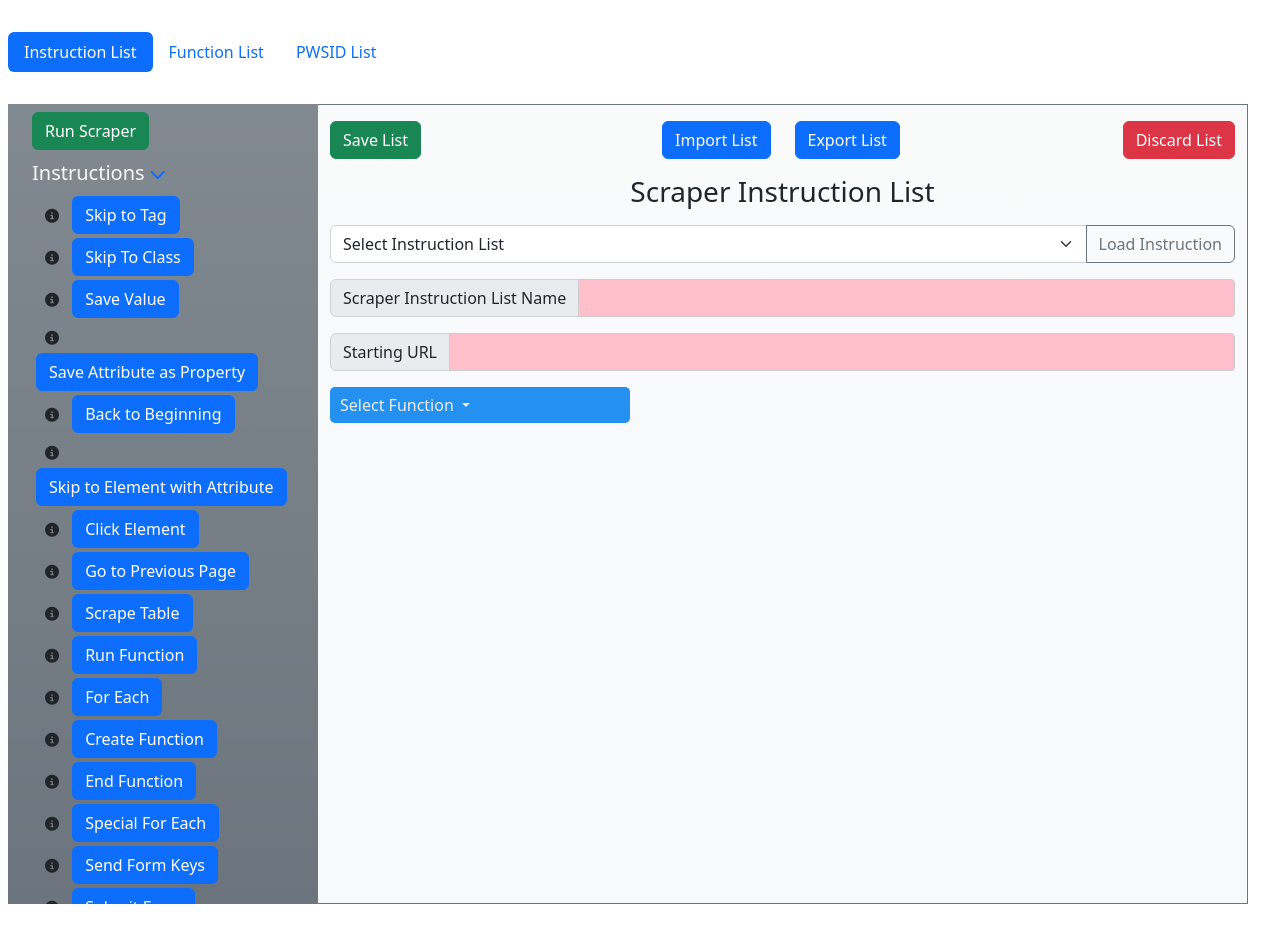
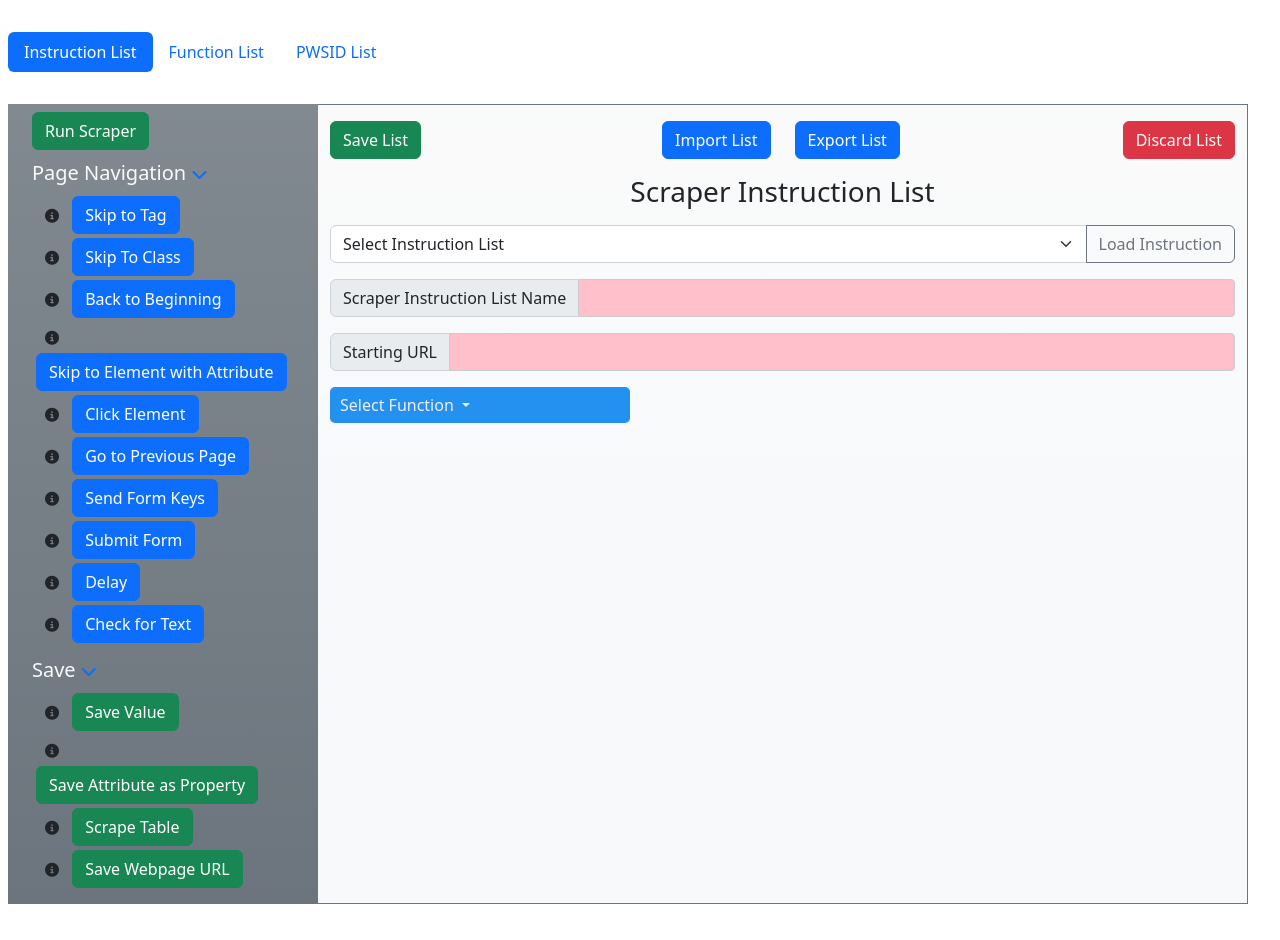
Before and after one commit to akdasUAF/ArcticOutlook, a Flask app: page /scraper_ui in a window 1280 px wide. Shown: the part 78-1018 px from the top of the page. Run offline with Flask 3, Linux system fonts and the light colour scheme; some libraries are stand-ins or nearby versions.

Commit message:
Updated scraper UI menu buttons
Reorganized scraper buttons for ease of use. Reenabled menu button disabling for pwsid list.

```diff
--- a/server/templates/scraper_ui.html
+++ b/server/templates/scraper_ui.html
@@ -71,7 +71,7 @@ integrity="sha384-kenU1KFdBIe4zVF0s0G1M5b4hcpxyD9F7jL+jjXkk+Q2h455rYXK/7HAuoJl+0
                     </li>
                     <li>
                         <a href="#submenu1" data-bs-toggle="collapse" class="nav-link px-0 align-middle" id="instruct_menu">
-                            <span class="fs-5 d-none d-sm-inline text-light">Instructions </span><i class="fa-solid fa-chevron-down"></i></a>
+                            <span class="fs-5 d-none d-sm-inline text-light">Page Navigation </span><i class="fa-solid fa-chevron-down"></i></a>
                         <ul class="collapse show nav flex-column ms-1" id="submenu1" data-bs-parent="#menu">
                             <li class="nav-item mb-1">
                                 <button type="button" class="btn btn-sm infoBtn" id="skip_to_tag_info"><i class="fa-solid fa-circle-info"></i></button>
@@ -80,14 +80,6 @@ integrity="sha384-kenU1KFdBIe4zVF0s0G1M5b4hcpxyD9F7jL+jjXkk+Q2h455rYXK/7HAuoJl+0
                             <li class="nav-item mb-1">
                                 <button type="button" class="btn btn-sm infoBtn" id="skip_to_class_info"><i class="fa-solid fa-circle-info" disabled></i></button>
                                 <button type="button" class="btn btn-primary cmdBtn" id="skip_to_class">Skip To Class</button>
-                            </li>
-                            <li class="nav-item mb-1">
-                                <button type="button" class="btn btn-sm infoBtn" id="save_value_as_property_info"><i class="fa-solid fa-circle-info"></i></button>
-                                <button type="button" class="btn btn-primary cmdBtn" id="save_value_as_property">Save Value</button>
-                            </li>
-                            <li class="nav-item mb-1">
-                                <button type="button" class="btn btn-sm infoBtn" id="save_attribute_as_property_info"><i class="fa-solid fa-circle-info"></i></button>
-                                <button type="button" class="btn btn-primary cmdBtn" id="save_attribute_as_property">Save Attribute as Property</button>
                             </li>
                             <li class="nav-item mb-1">
                                 <button type="button" class="btn btn-sm infoBtn" id="back_to_beginning_info"><i class="fa-solid fa-circle-info"></i></button>
@@ -106,30 +98,6 @@ integrity="sha384-kenU1KFdBIe4zVF0s0G1M5b4hcpxyD9F7jL+jjXkk+Q2h455rYXK/7HAuoJl+0
                                 <button type="button" class="btn btn-primary cmdBtn" id="goto_previous_page">Go to Previous Page</button>
                             </li>
                             <li class="nav-item mb-1">
-                                <button type="button" class="btn btn-sm infoBtn" id="scrape_table_info"><i class="fa-solid fa-circle-info"></i></button>
-                                <button type="button" class="btn btn-primary cmdBtn" id="scrape_table">Scrape Table</button>
-                            </li>
-                            <li class="nav-item mb-1">
-                                <button type="button" class="btn btn-sm infoBtn" id="run_function_info"><i class="fa-solid fa-circle-info"></i></button>
-                                <button type="button" class="btn btn-primary cmdBtn" id="run_function">Run Function</button>
-                            </li>
-                            <li class="nav-item mb-1">
-                                <button type="button" class="btn btn-sm infoBtn" id="for_each_info"><i class="fa-solid fa-circle-info"></i></button>
-                                <button type="button" class="btn btn-primary cmdBtn" id="for_each">For Each</button>
-                            </li>
-                            <li class="nav-item mb-1">
-                                <button type="button" class="btn btn-sm infoBtn" id="create_function_info"><i class="fa-solid fa-circle-info"></i></button>
-                                <button type="button" class="btn btn-primary cmdBtn" id="create_function">Create Function</button>
-                            </li>
-                            <li class="nav-item mb-1">
-                                <button type="button" class="btn btn-sm infoBtn" id="end_function_info"><i class="fa-solid fa-circle-info"></i></button>
-                                <button type="button" class="btn btn-primary cmdBtn" id="end_function">End Function</button>
-                            </li>
-                            <li class="nav-item mb-1">
-                                <button type="button" class="btn btn-sm infoBtn" id="special_for_each_info"><i class="fa-solid fa-circle-info"></i></button>
-                                <button type="button" class="btn btn-primary cmdBtn" id="special_for_each">Special For Each</button>
-                            </li>
-                            <li class="nav-item mb-1">
                                 <button type="button" class="btn btn-sm infoBtn" id="form_send_keys_info"><i class="fa-solid fa-circle-info"></i></button>
                                 <button type="button" class="btn btn-primary cmdBtn" id="form_send_keys">Send Form Keys</button>
                             </li>
@@ -142,18 +110,62 @@ integrity="sha384-kenU1KFdBIe4zVF0s0G1M5b4hcpxyD9F7jL+jjXkk+Q2h455rYXK/7HAuoJl+0
                                 <button type="button" class="btn btn-primary cmdBtn" id="delay">Delay</button>
                             </li>
                             <li class="nav-item mb-1">
-                                <button type="button" class="btn btn-sm infoBtn" id="save_url_info"><i class="fa-solid fa-circle-info"></i></button>
-                                <button type="button" class="btn btn-primary cmdBtn" id="save_url">Save URL</button>
-                            </li>
-                            <li class="nav-item mb-1">
                                 <button type="button" class="btn btn-sm infoBtn" id="check_for_text_info"><i class="fa-solid fa-circle-info"></i></button>
                                 <button type="button" class="btn btn-primary cmdBtn" id="check_for_text">Check for Text</button>
                             </li>
-                            <li class="nav-item mb-1">
-                                <button type="button" class="btn btn-sm infoBtn" id="for_list_info"><i class="fa-solid fa-circle-info"></i></button>
-                                <button type="button" class="btn btn-primary cmdBtn" id="for_list">Loop through List</button>
-                            </li>
                         </ul>
+                    </li>
+                    <li>
+                        <a href="#submenu2" data-bs-toggle="collapse" class="nav-link px-0 align-middle" id="instruct_menu">
+                            <span class="fs-5 d-none d-sm-inline text-light">Save </span><i class="fa-solid fa-chevron-down"></i></a>
+                            <ul class="collapse show nav flex-column ms-1" id="submenu2" data-bs-parent="#menu">
+                                <li class="nav-item mb-1">
+                                    <button type="button" class="btn btn-sm infoBtn" id="save_value_as_property_info"><i class="fa-solid fa-circle-info"></i></button>
+                                    <button type="button" class="btn btn-success cmdBtn" id="save_value_as_property">Save Value</button>
+                                </li>
+                                <li class="nav-item mb-1">
+                                    <button type="button" class="btn btn-sm infoBtn" id="save_attribute_as_property_info"><i class="fa-solid fa-circle-info"></i></button>
+                                    <button type="button" class="btn btn-success cmdBtn" id="save_attribute_as_property">Save Attribute as Property</button>
+                                </li>
+                                <li class="nav-item mb-1">
+                                    <button type="button" class="btn btn-sm infoBtn" id="scrape_table_info"><i class="fa-solid fa-circle-info"></i></button>
+                                    <button type="button" class="btn btn-success cmdBtn" id="scrape_table">Scrape Table</button>
+                                </li>
+                                <li class="nav-item mb-1">
+                                    <button type="button" class="btn btn-sm infoBtn" id="save_url_info"><i class="fa-solid fa-circle-info"></i></button>
+                                    <button type="button" class="btn btn-success cmdBtn" id="save_url">Save Webpage URL</button>
+                                </li>
+                            </ul>
+                    </li>
+                    <li>
+                        <a href="#submenu3" data-bs-toggle="collapse" class="nav-link px-0 align-middle" id="instruct_menu">
+                            <span class="fs-5 d-none d-sm-inline text-light">Loops and Functions </span><i class="fa-solid fa-chevron-down"></i></a>
+                            <ul class="collapse show nav flex-column ms-1" id="submenu3" data-bs-parent="#menu">
+                                <li class="nav-item mb-1">
+                                    <button type="button" class="btn btn-sm infoBtn" id="run_function_info"><i class="fa-solid fa-circle-info"></i></button>
+                                    <button type="button" class="btn btn-warning cmdBtn" id="run_function">Run Function</button>
+                                </li>
+                                <li class="nav-item mb-1">
+                                    <button type="button" class="btn btn-sm infoBtn" id="create_function_info"><i class="fa-solid fa-circle-info"></i></button>
+                                    <button type="button" class="btn btn-warning cmdBtn" id="create_function">Create Function</button>
+                                </li>
+                                <li class="nav-item mb-1">
+                                    <button type="button" class="btn btn-sm infoBtn" id="end_function_info"><i class="fa-solid fa-circle-info"></i></button>
+                                    <button type="button" class="btn btn-warning cmdBtn" id="end_function">End Function</button>
+                                </li>
+                                <li class="nav-item mb-1">
+                                    <button type="button" class="btn btn-sm infoBtn" id="for_each_info"><i class="fa-solid fa-circle-info"></i></button>
+                                    <button type="button" class="btn btn-warning cmdBtn" id="for_each">For Each</button>
+                                </li>
+                                <li class="nav-item mb-1">
+                                    <button type="button" class="btn btn-sm infoBtn" id="special_for_each_info"><i class="fa-solid fa-circle-info"></i></button>
+                                    <button type="button" class="btn btn-warning cmdBtn" id="special_for_each">Special For Each</button>
+                                </li>
+                                <li class="nav-item mb-1">
+                                    <button type="button" class="btn btn-sm infoBtn" id="for_list_info"><i class="fa-solid fa-circle-info"></i></button>
+                                    <button type="button" class="btn btn-warning cmdBtn" id="for_list">Loop through List</button>
+                                </li>
+                            </ul>
                     </li>
                 </ul>
                 <hr>
@@ -361,34 +373,29 @@ integrity="sha384-kenU1KFdBIe4zVF0s0G1M5b4hcpxyD9F7jL+jjXkk+Q2h455rYXK/7HAuoJl+0
         var function_result = serialize( $('#functions')[0] );
     })
 </script>
-<!-- <script>
-    // Disable buttons on page load
-    if ($("#scraper-tab").hasClass('active'))
-    {
-        $('#submenu1 *').prop('disabled', false);
-        $('#submenu2 *').prop('disabled', true);
-    }
-
+<script>
     $("body").on("click", "#pwsid-tab", function () {
         // Make all disabled
         $('#submenu1 *').prop('disabled', true);
         $('#submenu2 *').prop('disabled', true);
+        $('#submenu3 *').prop('disabled', true);
     })
 
     $("body").on("click", "#scraper-tab", function () {
-        // Make instructions active, functions disabled
         $('#submenu1 *').prop('disabled', false);
-        $('#submenu2 *').prop('disabled', true);
+        $('#submenu2 *').prop('disabled', false);
+        $('#submenu3 *').prop('disabled', false);
 
     })
     $("body").on("click", "#function-tab", function () {
         // Make all active
         $('#submenu1 *').prop('disabled', false);
         $('#submenu2 *').prop('disabled', false);
+        $('#submenu3 *').prop('disabled', false);
     })
     // If pwsid-tab is active, disable instructions / functions
     // If instructions-tab is active, disable functions
-</script> -->
+</script>
 
 <script type="text/javascript" src="{{ url_for('static', filename='js/scraper_instruction.js') }}">
     // initialize all cmdBtns to have same event listener
```
